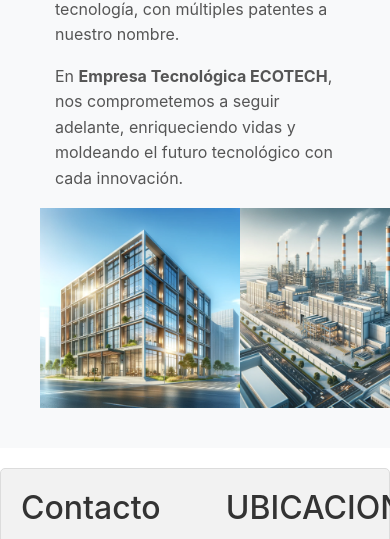
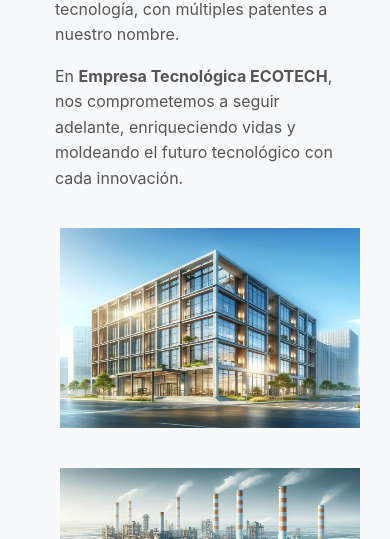
Before and after one commit to MarcosRobador/DAW, a PHP site: page / in a window 390 px wide; the page is wider, and only the part inside the window is pictured. Shown: the part 575-1114 px from the top of that part. Run offline with PHP 8.4, Linux system fonts and the light colour scheme.

Commit message:
acordeon, mapa e imagenes responsive

```diff
--- a/Interfaz/index.html
+++ b/Interfaz/index.html
@@ -48,14 +48,19 @@
                 <img id="imagenOficina" src="img/oficina-dia.png" alt="Oficina ECOTECH"
                      onmouseover="cambiarImagen('noche', 'imagenOficina');"
                      onmouseout="cambiarImagen('dia', 'imagenOficina');">
+            </div>
+            <div class="imagen-interactiva">
                 <img id="imagenFabrica" src="img/fabrica-dia.png" alt="Fábrica ECOTECH"
                      onmouseover="cambiarImagen2('noche', 'imagenFabrica');"
                      onmouseout="cambiarImagen2('dia', 'imagenFabrica');">
+            </div>
+            <div class="imagen-interactiva">
                 <img id="imagenAlmacen" src="img/almacen-dia.png" alt="Almacen ECOTECH"
                      onmouseover="cambiarImagen3('noche', 'imagenAlmacen');"
                      onmouseout="cambiarImagen3('dia', 'imagenAlmacen');">
             </div>
         </div>
+
     </section>
 
     <div class="contenedor-contacto-mapa">
--- a/Interfaz/script.js
+++ b/Interfaz/script.js
@@ -26,3 +26,14 @@ function cambiarImagen3(modo, imagenAlmacen) {
         imagen.src = 'img/almacen-dia.png';
     }
 }
+
+
+$(document).ready(function() {
+    $("#acordeon h3").each(function() {
+        $(this).click(function() {
+            $("#acordeon .contenido").not($(this).next()).slideUp();
+
+            $(this).next().slideToggle();
+        });
+    });
+});
--- a/Interfaz/style.css
+++ b/Interfaz/style.css
@@ -24,8 +24,18 @@
     line-height: 1.6;
 }
 
+.contenedor {
+    display: flex;
+    flex-direction: row;
+    justify-content: center;
+    align-items: center;
+    flex-wrap: wrap;
+}
+
 .contenedor .imagen-interactiva {
     display: flex;
+    text-align: center;
+    margin: 20px;
 }
 
 .contenedor .imagen-interactiva img {
@@ -38,6 +48,12 @@
 
 .contenedor .imagen-interactiva img:hover {
     opacity: 0.7;
+}
+
+@media (max-width: 800px) {
+    .contenedor {
+        flex-direction: column;
+    }
 }
 
 .contenedor-contacto-mapa {
@@ -92,3 +108,17 @@
     width: 100%;
     height: 400px;
 }
+
+#acordeon h3 {
+    cursor: pointer;
+    background-color: #eee;
+    padding: 10px;
+    margin: 0;
+    border-bottom: 1px solid #ddd;
+}
+
+#acordeon .contenido {
+    display: none;
+    padding: 10px;
+    border-bottom: 1px solid #ddd;
+}
```
Also changed, not shown: other parts of Interfaz/index.html (+32 -1 lines).
